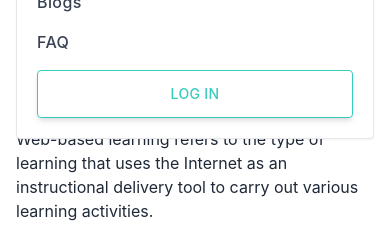
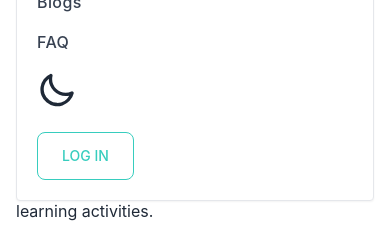
Before and after one commit to rafsan3503/academic-earth, a React (Create React App) app: page / in a window 390 px wide. Both pictures are taken after a click on the button "Open Menu". Shown: the part 213-443 px from the top of the page. Built offline with nearby package versions, Linux system fonts and the light colour scheme; no server answers.

Commit message:
home recheck

```diff
--- a/src/Pages/Courses/Courses.js
+++ b/src/Pages/Courses/Courses.js
@@ -5,7 +5,7 @@
   const courses = useLoaderData();
   return (
     <div className="flex flex-col-reverse lg:flex-row">
-      <div className="w-11/12 lg:w-3/4 p-5 mx-auto dark:bg-gray-800 dark:text-gray-100">
+      <div className="w-11/12 lg:w-3/4 p-5 mx-auto">
         <div className="grid grid-cols-1 gap-5 lg:grid-cols-3 sm:grid-cols-2">
           {courses.map((course) => (
             <Link
--- a/src/Pages/Home.js
+++ b/src/Pages/Home.js
@@ -53,9 +53,7 @@
               <div className="max-w-xl mb-6">
                 <h2 className="max-w-lg mb-6 font-sans text-3xl font-bold tracking-tight sm:text-4xl sm:leading-none">
                   An educated mind
-                  <span className="inline-block">
-                    can teach many
-                  </span>
+                  <span className="inline-block">can teach many</span>
                 </h2>
                 <p className="text-base md:text-lg">
                   Web-based learning refers to the type of learning that uses
@@ -219,15 +217,13 @@
                   </svg>
                 </p>
               </div>
-              <div className="flex flex-col items-center justify-center p-8 rounded-b-lg">
+              <div className="flex flex-col items-center justify-center p-8 rounded-b-lg dark:bg-violet-400 dark:text-gray-900">
                 <img
                   src="https://source.unsplash.com/50x50/?portrait?3"
                   alt=""
                   className="w-16 h-16 mb-2 -mt-16 bg-center bg-cover rounded-full"
                 />
-                <p className="text-xl font-semibold leading-tight">
-                  Henry
-                </p>
+                <p className="text-xl font-semibold leading-tight">Henry</p>
                 <p className="text-sm uppercase">Front end developer</p>
               </div>
             </div>
@@ -267,9 +263,7 @@
                   alt=""
                   className="w-16 h-16 mb-2 -mt-16 bg-center bg-cover rounded-full dark:bg-gray-500 dark:bg-gray-700"
                 />
-                <p className="text-xl font-semibold leading-tight">
-                  Mark wood
-                </p>
+                <p className="text-xl font-semibold leading-tight">Mark wood</p>
                 <p className="text-sm uppercase">Web developer</p>
               </div>
             </div>
--- a/src/Pages/Shared/Footer.js
+++ b/src/Pages/Shared/Footer.js
@@ -1,4 +1,5 @@
 import React from 'react';
+import { Link } from 'react-router-dom';
 import logo from '../../Assets/logo.png'
 
 const Footer = () => {
@@ -6,18 +7,18 @@
       <footer className="px-4 divide-y">
         <div className="container flex flex-col justify-between py-10 mx-auto space-y-8 lg:flex-row lg:space-y-0">
           <div className="lg:w-1/3">
-            <a
-              rel="noopener noreferrer"
+            <Link
+
               href="#"
               className="flex justify-center space-x-3 lg:justify-start"
             >
-                        <div className="flex items-center justify-center w-12 h-12 rounded-full dark:bg-violet-400">
+                        <div className="flex items-center justify-center w-12 h-12 rounded-full">
                             <img src={logo} alt="" />
               </div>
               <span className="self-center text-2xl font-semibold">
                 Academic Earth
               </span>
-            </a>
+            </Link>
           </div>
           <div className="grid grid-cols-2 text-sm gap-x-3 gap-y-8 lg:w-2/3 sm:grid-cols-4">
             <div className="space-y-3">
--- a/src/Pages/Shared/Navbar.js
+++ b/src/Pages/Shared/Navbar.js
@@ -231,7 +231,7 @@
                     </li>
                     <li>
                       <Link
-                        href="/blogs"
+                        to="/blogs"
                         aria-label="Product pricing"
                         title="Product pricing"
                         className="font-medium tracking-wide text-gray-700 transition-colors duration-200 hover:text-deep-purple-accent-400"
@@ -249,16 +249,62 @@
                         FAQ
                       </Link>
                     </li>
+                    <label className="swap swap-rotate">
+                      <input type="checkbox" />
 
+                      <svg
+                        onClick={handleDark}
+                        className="swap-on fill-current w-10 h-10"
+                        xmlns="http://www.w3.org/2000/svg"
+                        viewBox="0 0 24 24"
+                      >
+                        <path d="M5.64,17l-.71.71a1,1,0,0,0,0,1.41,1,1,0,0,0,1.41,0l.71-.71A1,1,0,0,0,5.64,17ZM5,12a1,1,0,0,0-1-1H3a1,1,0,0,0,0,2H4A1,1,0,0,0,5,12Zm7-7a1,1,0,0,0,1-1V3a1,1,0,0,0-2,0V4A1,1,0,0,0,12,5ZM5.64,7.05a1,1,0,0,0,.7.29,1,1,0,0,0,.71-.29,1,1,0,0,0,0-1.41l-.71-.71A1,1,0,0,0,4.93,6.34Zm12,.29a1,1,0,0,0,.7-.29l.71-.71a1,1,0,1,0-1.41-1.41L17,5.64a1,1,0,0,0,0,1.41A1,1,0,0,0,17.66,7.34ZM21,11H20a1,1,0,0,0,0,2h1a1,1,0,0,0,0-2Zm-9,8a1,1,0,0,0-1,1v1a1,1,0,0,0,2,0V20A1,1,0,0,0,12,19ZM18.36,17A1,1,0,0,0,17,18.36l.71.71a1,1,0,0,0,1.41,0,1,1,0,0,0,0-1.41ZM12,6.5A5.5,5.5,0,1,0,17.5,12,5.51,5.51,0,0,0,12,6.5Zm0,9A3.5,3.5,0,1,1,15.5,12,3.5,3.5,0,0,1,12,15.5Z" />
+                      </svg>
+
+                      <svg
+                        onClick={handleLight}
+                        className="swap-off fill-current w-10 h-10"
+                        xmlns="http://www.w3.org/2000/svg"
+                        viewBox="0 0 24 24"
+                      >
+                        <path d="M21.64,13a1,1,0,0,0-1.05-.14,8.05,8.05,0,0,1-3.37.73A8.15,8.15,0,0,1,9.08,5.49a8.59,8.59,0,0,1,.25-2A1,1,0,0,0,8,2.36,10.14,10.14,0,1,0,22,14.05,1,1,0,0,0,21.64,13Zm-9.5,6.69A8.14,8.14,0,0,1,7.08,5.22v.27A10.15,10.15,0,0,0,17.22,15.63a9.79,9.79,0,0,0,2.1-.22A8.11,8.11,0,0,1,12.14,19.73Z" />
+                      </svg>
+                    </label>
                     <li>
-                      <Link
-                        to="/login"
-                        className="inline-flex items-center justify-center w-full h-12 px-6 font-medium tracking-wide text-white transition duration-200 rounded shadow-md btn btn-outline btn-accent"
-                        aria-label="Sign up"
-                        title="Sign up"
-                      >
-                        Log In
-                      </Link>
+                      {user ? (
+                        <div className="flex items-center gap-2">
+                          <div className="avatar online">
+                            <div
+                              className="w-16 rounded-full"
+                              title={
+                                user.displayName
+                                  ? user.displayName
+                                  : "No Name Found"
+                              }
+                            >
+                              <Link to="/profile">
+                                <img
+                                  src={user.photoURL ? user.photoURL : User}
+                                  alt=""
+                                />
+                              </Link>
+                            </div>
+                          </div>
+                          <FaSignOutAlt
+                            onClick={handleLogOut}
+                            className="btn btn-outline btn-primary w-14"
+                          />
+                        </div>
+                      ) : (
+                        <NavLink
+                          to="/login"
+                          className="inline-flex btn btn-outline btn-accent items-center justify-center h-12 px-6 font-medium"
+                          aria-label="Sign up"
+                          title="Log In"
+                        >
+                          Log In
+                        </NavLink>
+                      )}
                     </li>
                   </ul>
                 </nav>
```
